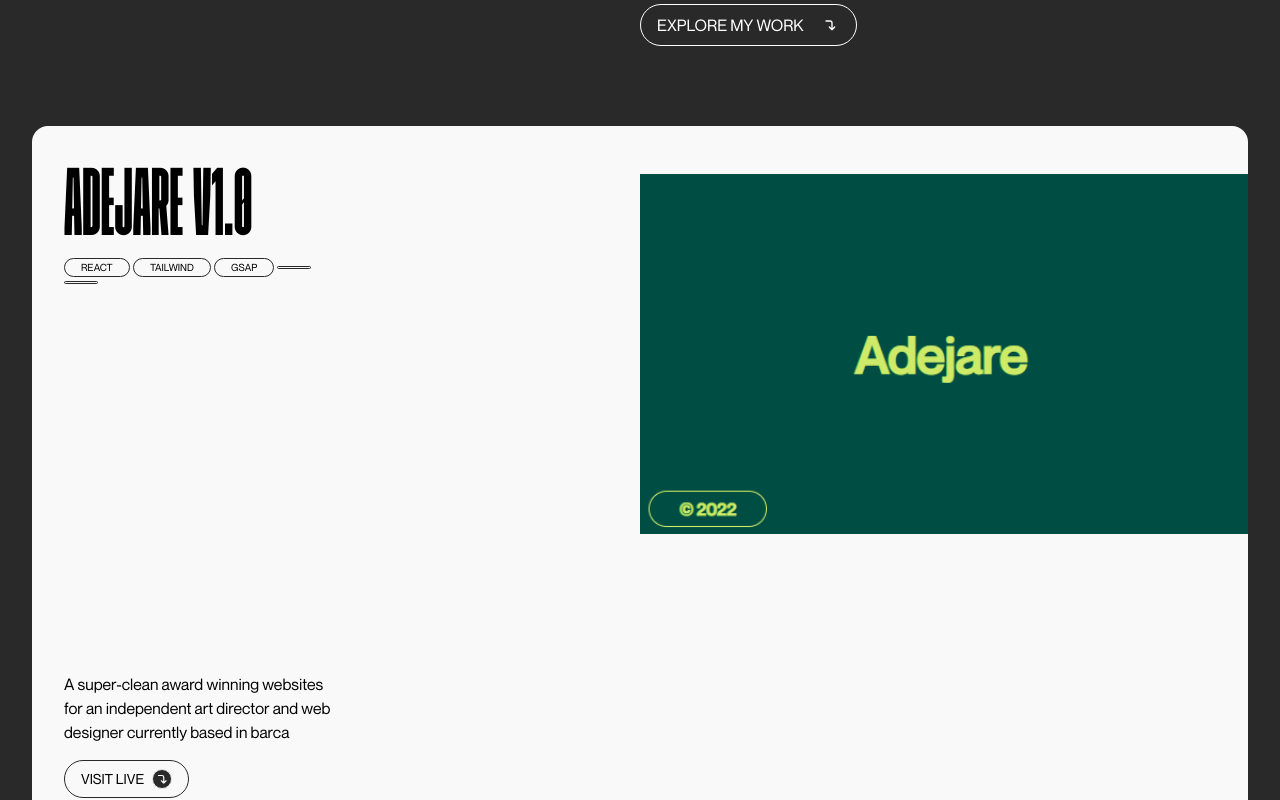
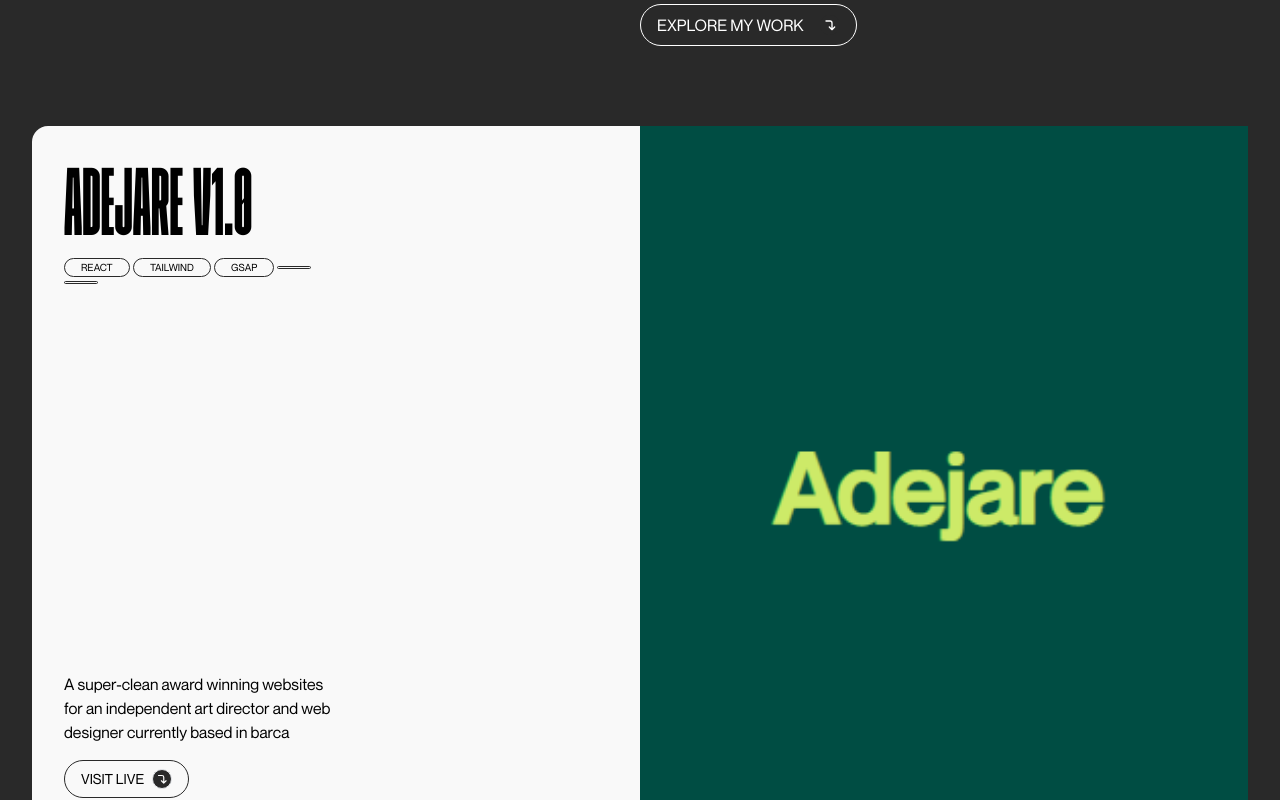
Before and after one commit to Dejare/dejj-23, a React (Create React App) app: page / in a window 1280 px wide. Shown: the part 2080-2880 px from the top of the page. Built offline with nearby package versions, Linux system fonts and the light colour scheme.

Commit message:
fixed image proportion error

```diff
--- a/src/assets/styles/_links.scss
+++ b/src/assets/styles/_links.scss
@@ -9,7 +9,7 @@
 	border-radius: 45px;
 	cursor: pointer;
 	transition: all 0.3s;
-	margin: 0rem 0.2rem;
+	margin: 0.2rem 0.2rem;
 
 	&:hover {
 		@media (any-pointer: fine) {
--- a/src/components/Nav.js
+++ b/src/components/Nav.js
@@ -41,8 +41,8 @@ function Nav({ closeNav }) {
                 ease: Power4.easeInOut
             })
     }, []);
-
-
+    const artist = ["Currently Offline", "The Kid Laroi", "NF", "Daughter", "Davido", "Burna Boy", "Currently Offline", "Little Simz", "Daxx", "Young jonn"]
+    const random = Math.floor(Math.random() * 10) + 1
 
     return (
         <div className="w-screen h-screen z-[1000] fixed">
@@ -104,7 +104,7 @@ function Nav({ closeNav }) {
                     </div>
                     <div>
                         <p className="text-[10px] uppercase text-[#a3a3a3] font-bold">Listening to</p>
-                        <h2>The Kid Laroi</h2>
+                        <h2>{artist[random]}</h2>
                     </div>
 
                 </div>
--- a/src/components/ProjectCard.js
+++ b/src/components/ProjectCard.js
@@ -4,7 +4,7 @@ import musica from '../assets/images/musica.jpg'
 
 const ProjectCard = ({ title, details, stackOne, stackTwo, image }) => {
     return (
-        <div className='w-[95vw] h-[90vh] bg-[#f9f9f9] flex flex-col md:flex-row m-auto rounded-2xl  mb-16'>
+        <div className='w-[95vw] h-[90vh] bg-[#f9f9f9] flex flex-col md:flex-row m-auto rounded-2xl  mb-24'>
             <div className='flex flex-col md:justify-between justify-evenly w-4/4 md:w-2/4 p-8'>
                 <div className='w-full'>
                     <h1 className='heading md:text-8xl text-4xl uppercase'>{title}</h1>
@@ -28,7 +28,7 @@ const ProjectCard = ({ title, details, stackOne, stackTwo, image }) => {
             </div>
 
 
-            <div className="w-4/4 md:w-2/4 h-2/4 mt-12 relative"> <img src={image} alt="Project Image" className='h-full w-full  object-cover' /></div>
+            <div className="w-4/4 md:w-2/4 h-2/4 md:h-full  md:object-cover mt-12 md:mt-0 relative"> <img src={image} alt="Project Image" className='h-full w-full  object-cover' /></div>
         </div>
     )
 }
```
